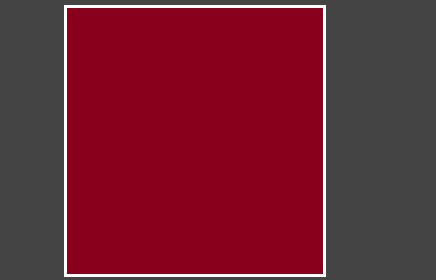
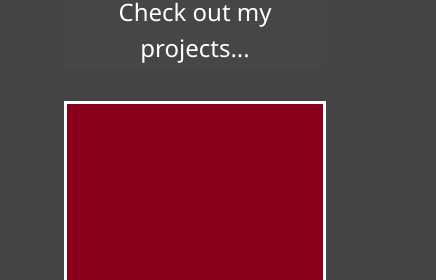
Before and after one commit to Sharmaraunak/Portfolio, a website: page dist/work.html in a window 390 px wide. Shown: the part 281-561 px from the top of the page, 436 px wide, since content can reach past the window. Drawn offline with Linux system fonts and the light colour scheme.

Commit message:
small screen adjustment

```diff
--- a/scss/_mobile.scss
+++ b/scss/_mobile.scss
@@ -65,8 +65,13 @@
 @include mediaSm {
   main#home h1 {
     margin-top: 10vh;
+    display: block;
   }
   .projects {
     grid-template-columns: repeat(1, 1fr);
   }
+  span {
+    font: 1rem;
+    padding: 1rem 1.5rem;
+  }
 }
```
Also changed, not shown: package.json (+5 -2 lines), dist/css/main.css, dist/work.html, 1 other file.
